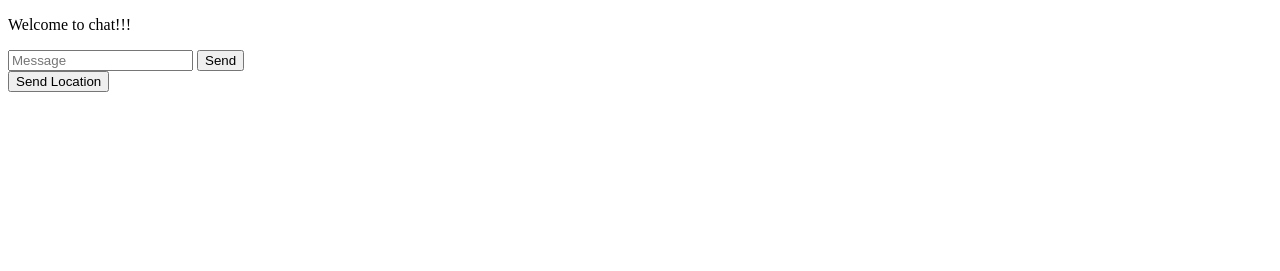
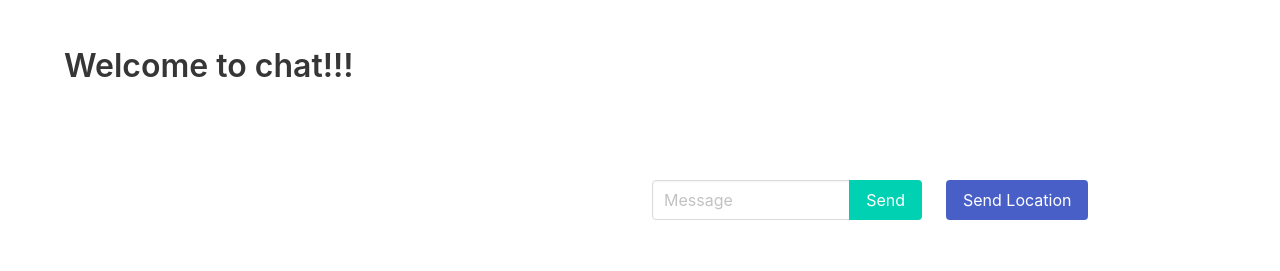
Before and after one commit to akarlsten/SUPERCHAT, a website: page public/index.html in a window 1280 px wide. Drawn offline with nearby package versions, Linux system fonts and the light colour scheme; no server answers.

Commit message:
prettied up with css

```diff
--- a/public/index.html
+++ b/public/index.html
@@ -2,20 +2,47 @@
 <html>
 <head>
   <meta http-equiv="Content-Type" content="text/html;charset=UTF-8">
+  <meta name="viewport" content="width=device-width, initial-scale=1">
+  <link rel="stylesheet" href="/css/bulma.css">
 </head>
 <body>
-  <p>Welcome to chat!!!</p>
-
+<section class="section">
+    <div class="container">
+      <h1 class="title">
+        Welcome to chat!!!
+      </h1>
+    </div>
+</section>
+<section class="section">
+  <div class="container">
+    <div class="columns">
+        <div class="column is-half">
           <ul id="messages"></ul>
-
+        </div>
+         <div class="column">
           <form id="message-form">
-    <input name="message" type="text" placeholder="Message" />
-    <button>Send</button>
+          <div class="field has-addons">
+            <div class="control">
+            <input class="input" name="message" type="text" placeholder="Message">
+            </div>
+            <div class="control">
+            <button class="button is-primary">Send</button>
+          </div>
+            </div>
           </form>
-  <button id="send-location">Send Location</button>
-
+          </div>
+          <div class="column">
+          <div class="field">
+            <div class="control">
+                <button class="button is-link" id="send-location">Send Location</button>
+            </div>
+          </div>
+    </div>
+  </div>
+</section>
 <script src="/socket.io/socket.io.js"></script>
 <script src="/js/libs/jquery-3.2.1.min.js"></script>
 <script src="/js/index.js"></script>
+</div>
 </body>
 </html>
```
Lines whose indentation alone changed are shown as unchanged.
